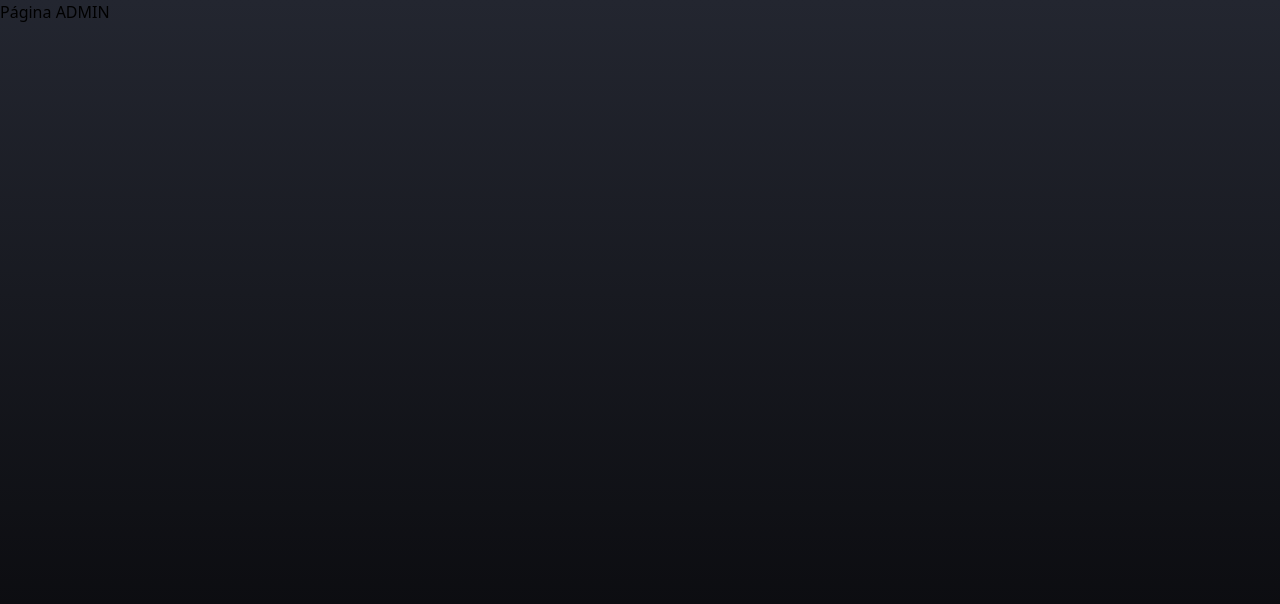
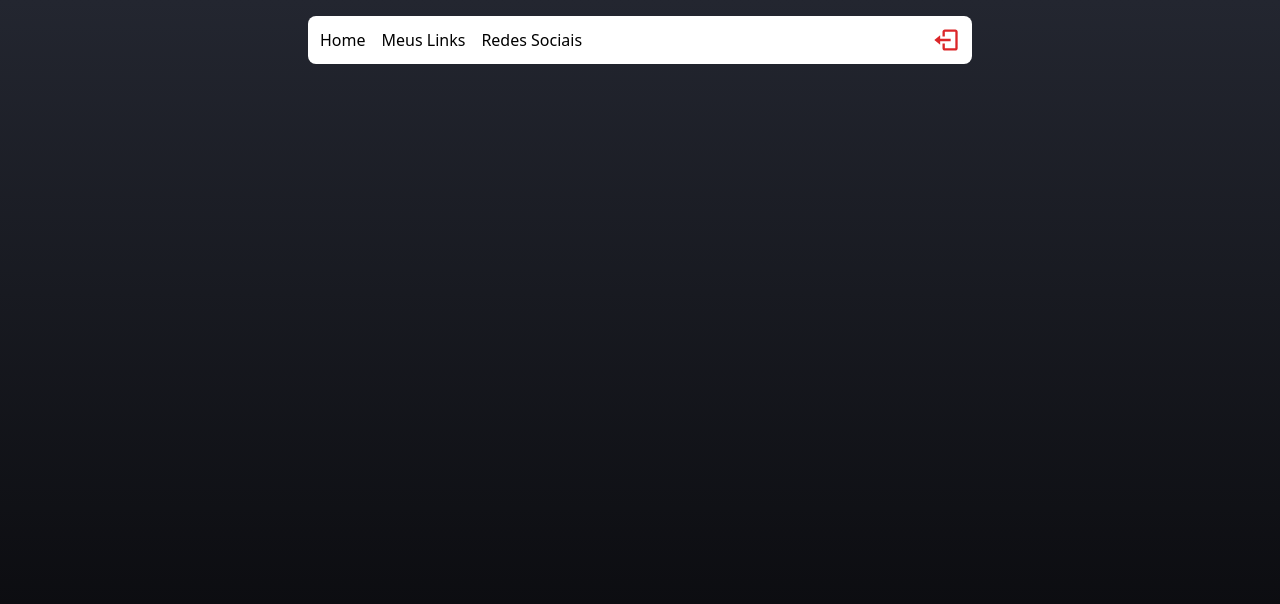
Before and after one commit to thiagodnt/dev-link, a React (Vite) app: page /admin in a window 1280 px wide. Shown: the top 604 px of the page. Built offline with nearby package versions, Linux system fonts and the light colour scheme; no server answers; sample sign-in values are in the browser's storage.

Commit message:
feat: componente header e logout

```diff
--- /dev/null
+++ b/src/components/Header/index.tsx
@@ -0,0 +1,25 @@
+import { Link } from 'react-router';
+import { auth } from '../../services/firebaseConnection';
+import { signOut } from 'firebase/auth';
+import { BiLogOut } from 'react-icons/bi';
+
+export default function Header() {
+	async function handleLogout() {
+		await signOut(auth);
+	}
+
+	return (
+		<header className="w-full max-w-2xl mt-4 px-1">
+			<nav className="w-full bg-white h-12 flex items-center justify-between rounded-lg px-3">
+				<div className="flex gap-4 font-medium">
+					<Link to="/">Home</Link>
+					<Link to="/admin">Meus Links</Link>
+					<Link to="/admin/social">Redes Sociais</Link>
+				</div>
+				<button className="cursor-pointer" onClick={handleLogout}>
+					<BiLogOut size={28} color="#db2629" />
+				</button>
+			</nav>
+		</header>
+	);
+}
--- a/src/pages/Admin/index.tsx
+++ b/src/pages/Admin/index.tsx
@@ -1,3 +1,9 @@
+import Header from '../../components/Header';
+
 export default function Admin() {
-	return <div>Página ADMIN</div>;
+	return (
+		<div className="flex items-center flex-col min-h-screen pb-7 px-2">
+			<Header />
+		</div>
+	);
 }
```
